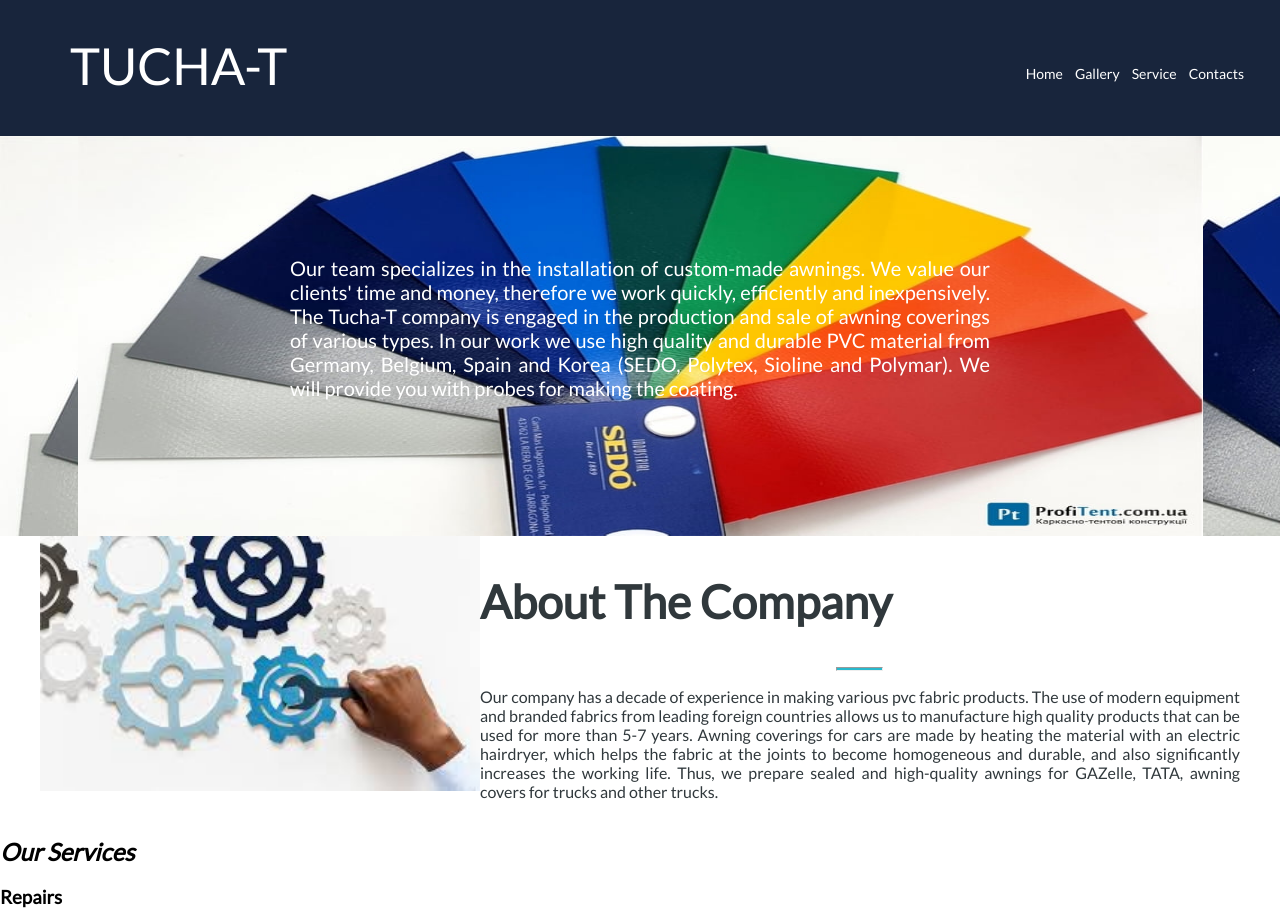
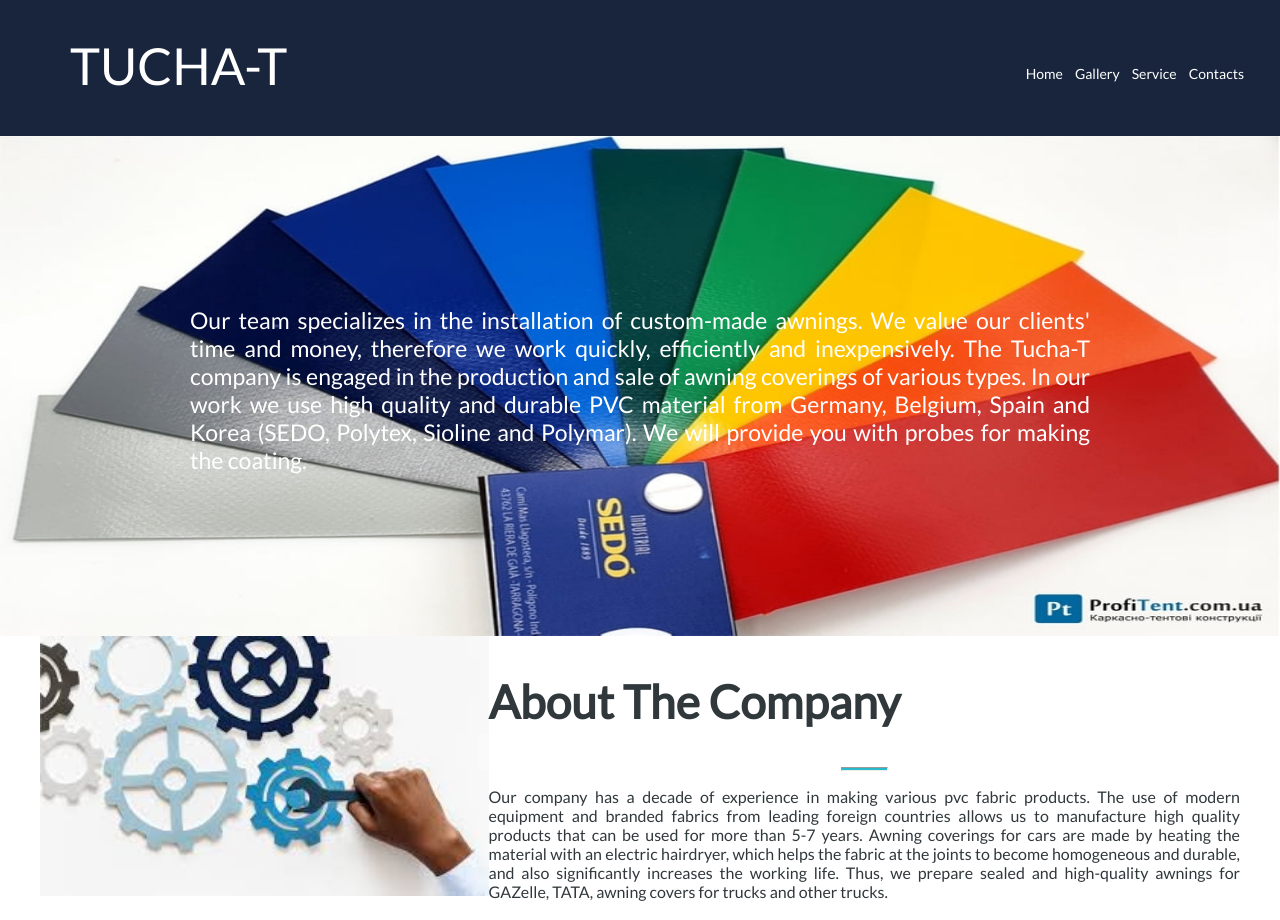
Before and after one commit to OleksiiRuzhytskyi/Tucha.html, a plain HTML site: page index.html in a window 1280 px wide. Shown: the top 920 px of the page. Drawn offline with Linux system fonts and the light colour scheme.

Commit message:
Added sample markup

```diff
--- a/css/index.css
+++ b/css/index.css
@@ -3,7 +3,7 @@
 
 body {
     font-family: 'Lato', "sans-serif";
-    min-width: 900px;
+    max-width: 1350px;
     margin: 0 auto;
     padding: 0 auto;
 
@@ -86,20 +86,20 @@ header .menu-items {
 
 .text-container {
     font-family: 'Lato', "sans-serif";
-    font-size: 20px;
+    font-size: 23px;
     color:#FFFFFF;
     text-align: justify;
     position: absolute;
     margin: 0px 40px;
     height: 160px;
-    width: 700px;
+    width: 900px;
 
 }
 
 
 .photo-material-pvh {
-    width: 1125px;
-    height: 400px;
+    width: 100%;
+    height: 500px;
 }
 
 
@@ -114,7 +114,7 @@ header .menu-items {
 
 /* about container */
 
-@media (min-width: 768px) {
+@media (min-width: 450px) {
     .about {
         display: flex;
         flex-direction: row-reverse;
@@ -126,8 +126,8 @@ header .menu-items {
 }
 
 .work-foto {
-    width: 470px;
-    height: 255px;
+    width: 485px;
+    height: 260px;
 }
 
 .text-heading {
```
